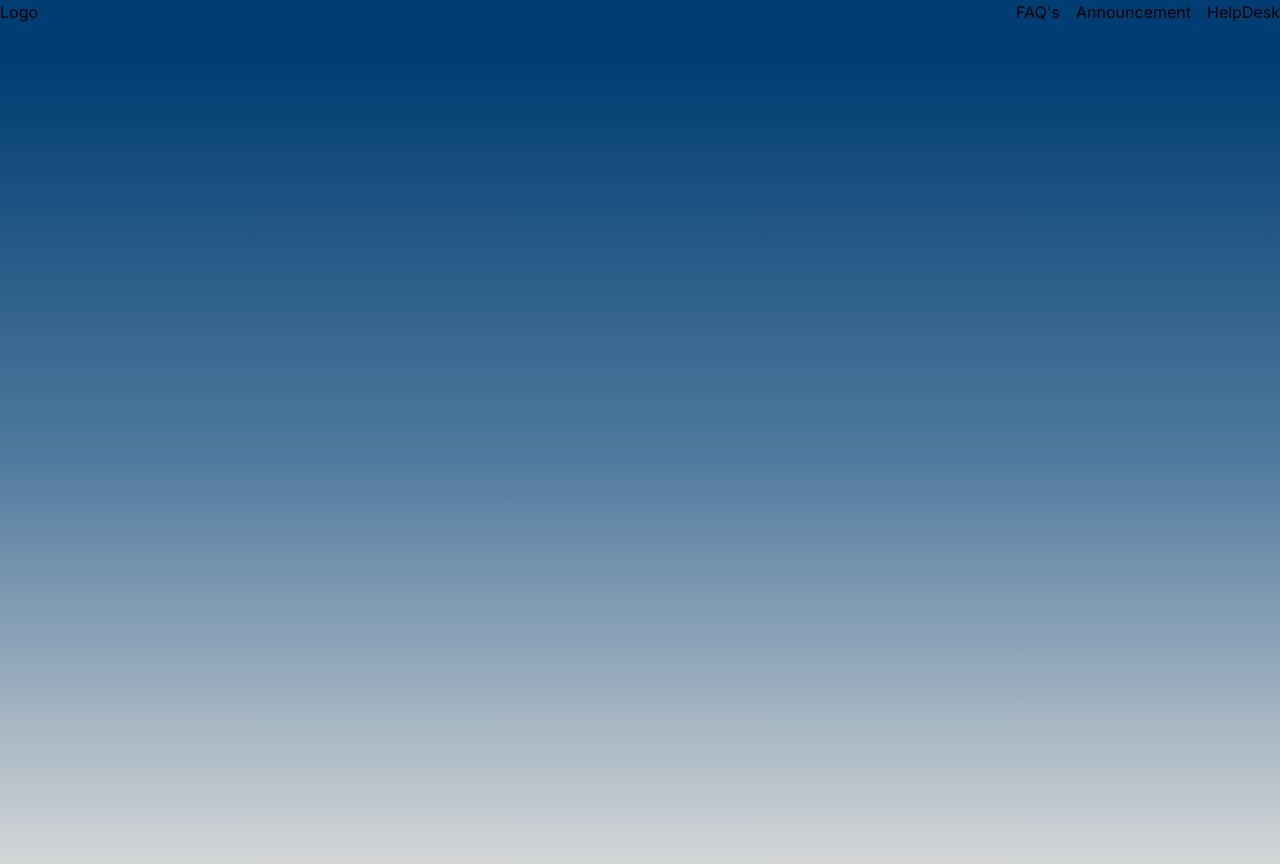
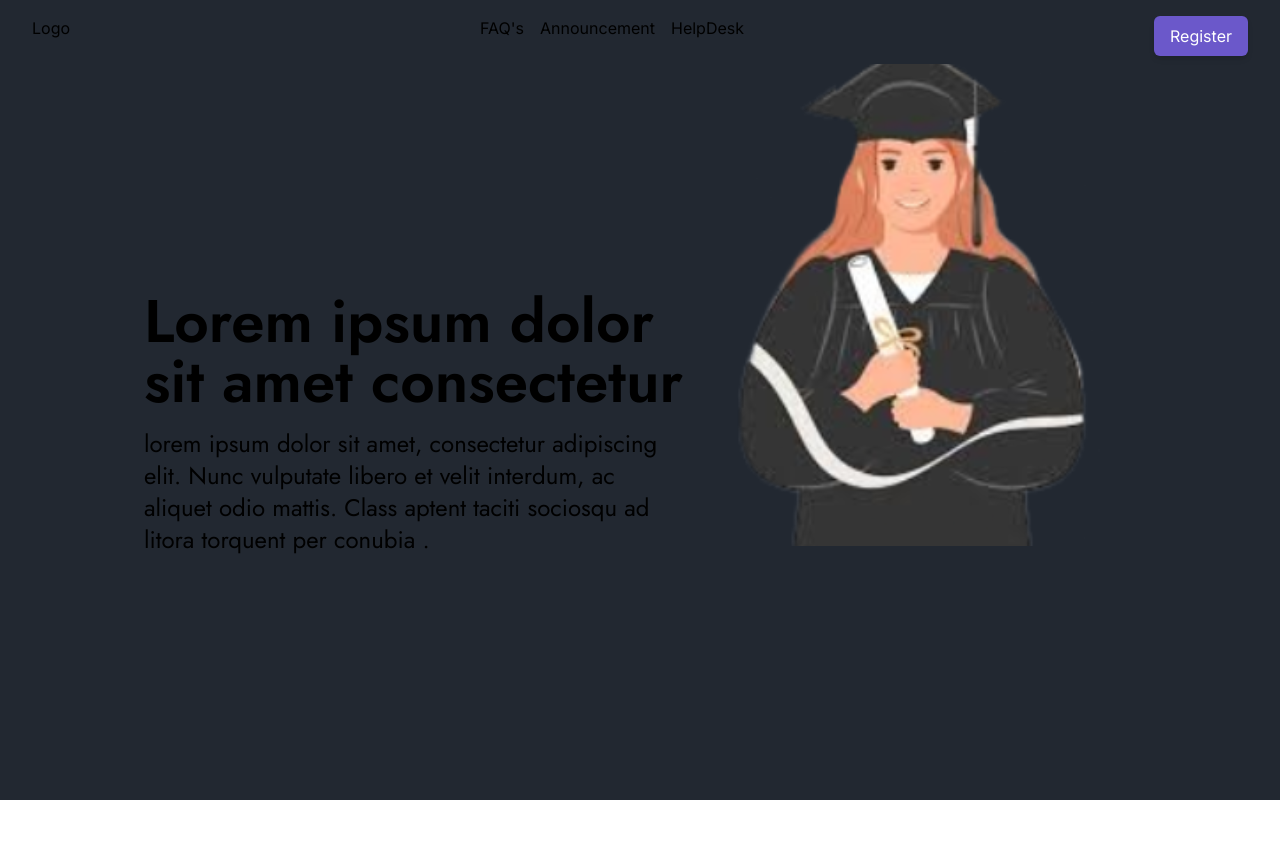
Before and after one commit to A-nirvana/SIH-24, a Next.js app: page / in a window 1280 px wide. After the commit the page ends 800 px from the top, so only its background shows below. Built offline with nearby package versions, Linux system fonts and the light colour scheme.

Commit message:
Landing page started (#2)
Co-authored-by: A-nirvana <anirban_ug_23@gmail.com>

```diff
--- a/src/app/layout.tsx
+++ b/src/app/layout.tsx
@@ -6,7 +6,7 @@ const inter = Inter({ subsets: ["latin"] });
 import Navbar from "@/components/Navbar";
 
 export const metadata: Metadata = {
-  title: "Create Next App",
+  title: "Scholarific | Home",
   description: "Generated by create next app",
 };
 
--- a/src/app/page.tsx
+++ b/src/app/page.tsx
@@ -1,11 +1,22 @@
 "use client";
+import { Jost } from "next/font/google";
 
-import DragAndDropImageUploader from "@/components/DragDrop";
+const jost = Jost({ subsets: ["latin"] });
+
 export default function Home() {
   const handleImageUpload = (file: File) => {
     console.log("Image uploaded:", file);
   };
   return (
-    <section className="h-[100vh] w-full bg-gradient-to-b from-customBlueDark via-customBlueLight to-customGray"></section>
+    <main className={"h-[100vh] w-full bg-[#222831] flex px-16 " + jost.className}>
+      <section className="flex flex-col items-center justify-center ml-20 h-full w-1/2">
+      <p className=" mt-12 text-6xl font-semibold">
+      Lorem ipsum dolor sit amet consectetur
+      </p>
+      <p className="mt-4 text-2xl mr-12">lorem ipsum dolor sit amet, consectetur adipiscing elit. Nunc vulputate libero et velit interdum, ac aliquet odio mattis. Class aptent taciti sociosqu ad litora torquent per conubia .</p>
+      </section>
+      {/* The image is not good quality ask DEvanuj to share original */}
+      <section><img src="/landingGirl.svg" className="w-96"/></section>
+    </main>
   );
 }
--- a/src/components/Navbar.tsx
+++ b/src/components/Navbar.tsx
@@ -1,14 +1,17 @@
+"use client";
 import Link from "next/link";
+import Button from "./ui/button";
 
 export default function Navbar() {
   return (
-    <nav className="w-full h-[4rem] bg-[#003d72] flex justify-between">
+    <nav className="w-full h-[4rem] top-0 px-8 py-4 bg-[#222831] flex justify-between absolute">
       <div>Logo</div>
       <div className="flex justify-around gap-4">
         <Link href="/">FAQ's</Link>
         <Link href="/">Announcement</Link>
         <Link href="/">HelpDesk</Link>
       </div>
+      <div><Button onClick={()=>{}}>Register</Button></div>
     </nav>
   );
 }
--- /dev/null
+++ b/src/components/ui/button.tsx
@@ -0,0 +1,22 @@
+"use client"
+export default function Button({
+    children,
+    onClick,
+    className,
+    }: Readonly<{
+    children: React.ReactNode;
+    onClick: () => void;
+    className?: string;
+    }>) {
+    return (
+        <button
+        onClick={onClick}
+        className={
+            "bg-[#6B58CA] text-white px-4 py-2 rounded-md shadow-md " +
+            className
+        }
+        >
+        {children}
+        </button>
+    );
+    }
```
Also changed, not shown: public/landingGirl.svg (added).
